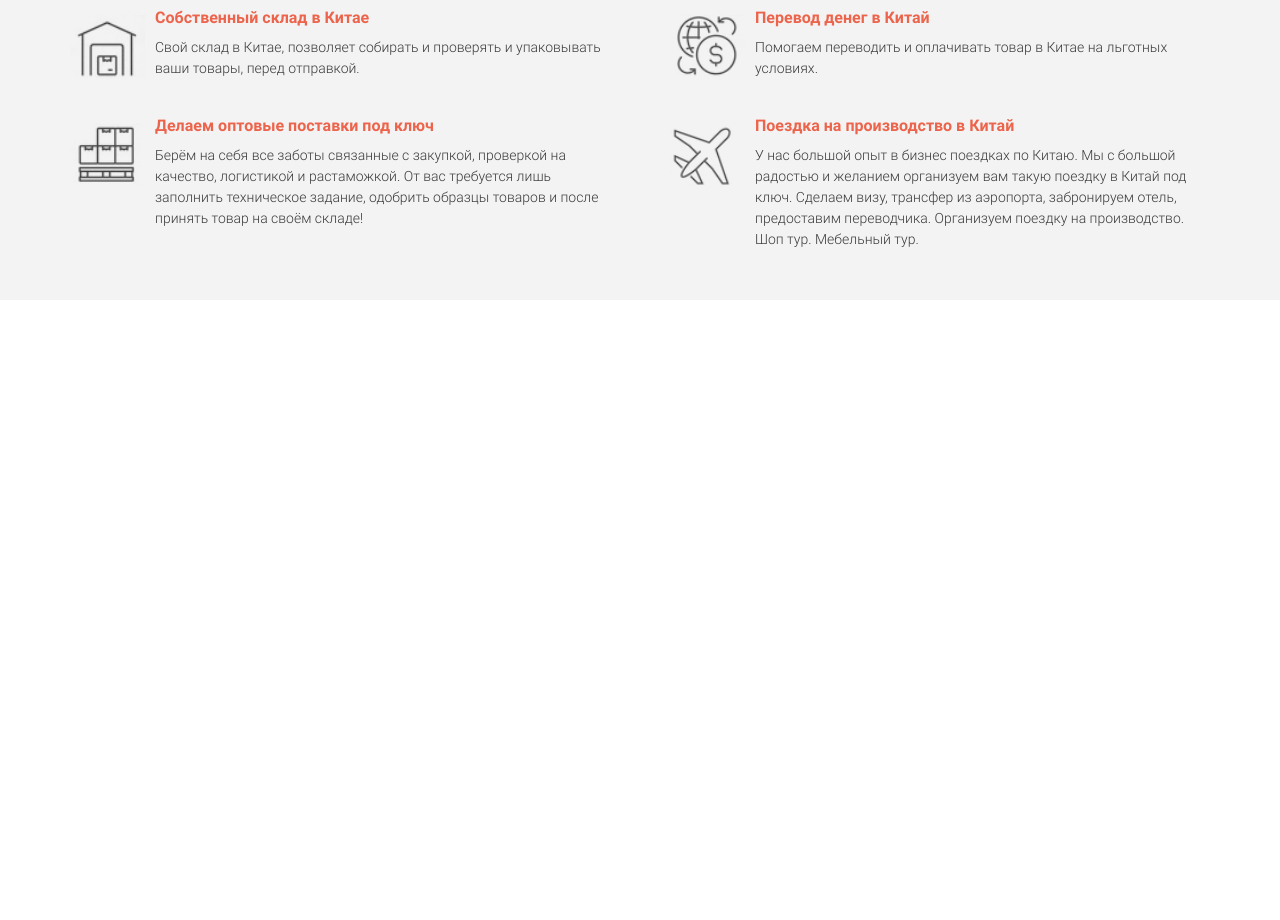
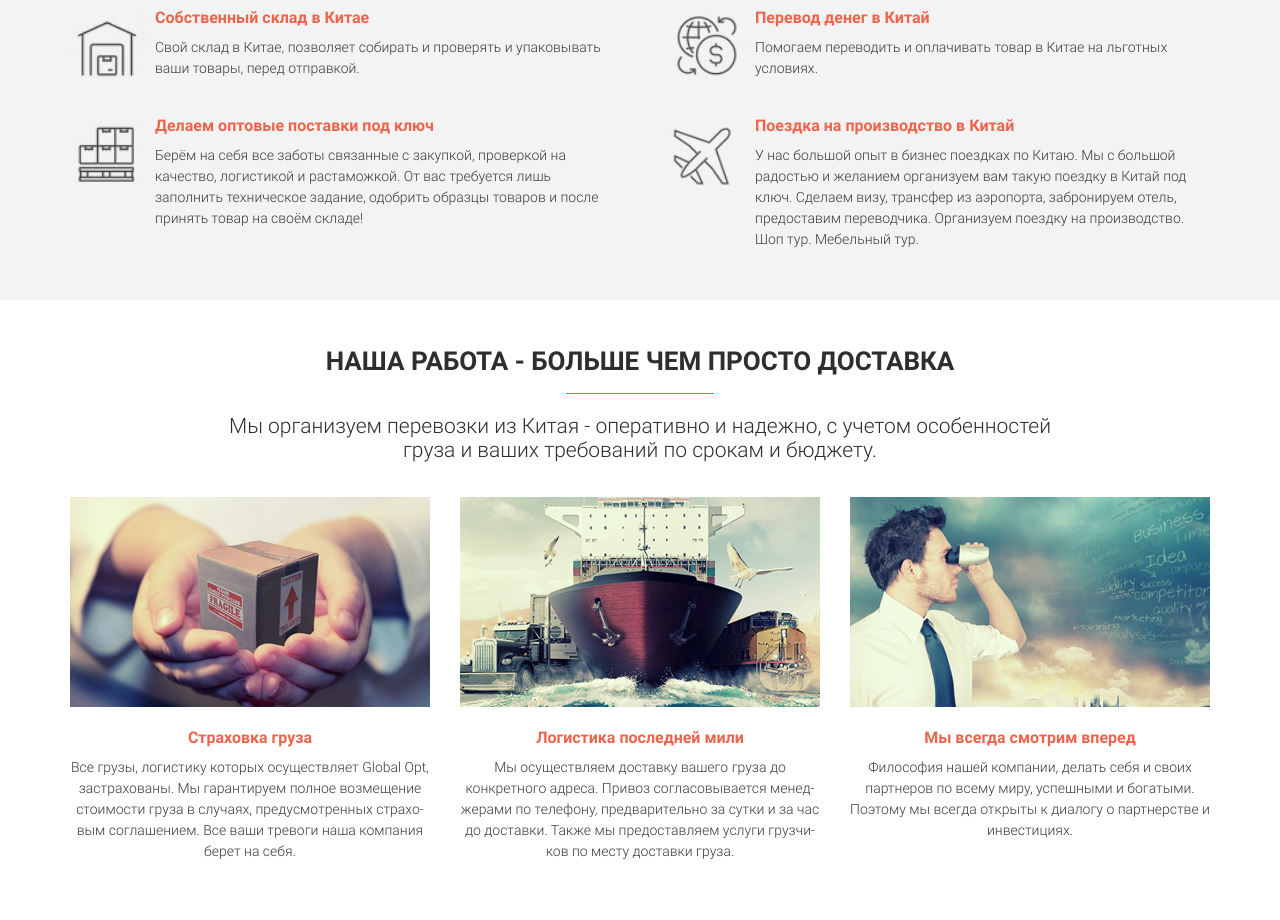
Before and after one commit to khobotovdaniil/Glopt, a website: page src/index.html in a window 1280 px wide. Shown: the part 1002-1922 px from the top of the page. Before the commit the page ends 1302 px from the top, so only its background shows below. Drawn offline with nearby package versions, Linux system fonts and the light colour scheme; files that its build step writes are made by us from their sources; files whose address does not match are found by name.

Commit message:
added services

```diff
--- a/src/index.html
+++ b/src/index.html
@@ -175,6 +175,37 @@
         </div>
     </section>
 
+    <section class="services">
+        <div class="container">
+            <h2 class="title title_fz26">Наша работа - больше чем просто доставка</h2>
+            <div class="divider"></div>
+            <p class="title title_fz21 services__subheader">Мы организуем перевозки из Китая - оперативно и надежно, с учетом особенностей груза и ваших требований по срокам и бюджету.</p>
+            <div class="services__wrapper">
+                <div class="services__item">
+                    <div class="services__img">
+                        <img src="img/services/insurance.jpg" alt="insurance">
+                    </div>
+                    <h3 class="title title_fz16 title_red">Страховка груза</h3>
+                    <p class="services__descr">Все грузы, логистику которых осуществляет Global Opt, застрахованы. Мы гарантируем полное возмещение стоимости груза в случаях, предусмотренных страхо- вым соглашением. Все ваши тревоги наша компания берет на себя.</p>
+                </div>
+                <div class="services__item">
+                    <div class="services__img">
+                        <img src="img/services/logistics.jpg" alt="logistics">
+                    </div>
+                    <h3 class="title title_fz16 title_red">Логистика последней мили</h3>
+                    <p class="services__descr">Мы осуществляем доставку вашего груза до конкретного адреса. Привоз согласовывается менед- жерами по телефону, предварительно за сутки и за час до доставки. Также мы предоставляем услуги грузчи- ков по месту доставки груза.</p>
+                </div>
+                <div class="services__item">
+                    <div class="services__img">
+                        <img src="img/services/look.jpg" alt="look">
+                    </div>
+                    <h3 class="title title_fz16 title_red">Мы всегда смотрим вперед</h3>
+                    <p class="services__descr">Философия нашей компании, делать себя и своих партнеров по всему миру, успешными и богатыми. Поэтому мы всегда открыты к диалогу о партнерстве и инвестициях.</p>
+                </div>
+            </div>
+        </div>
+    </section>
+
     <script src="https://code.jquery.com/jquery-1.11.0.min.js"></script>
     <script src="https://code.jquery.com/jquery-migrate-1.2.1.min.js"></script>
     <script src="js/jquery.validate.min.js"></script>
--- /dev/null
+++ b/src/sass/blocks/_services.scss
@@ -0,0 +1,33 @@
+.services {
+    padding: 50px 0;
+    min-height: 620px;
+    &__subheader {
+        display: block;
+        max-width: 850px;
+        margin: 0 auto;
+    }
+    &__wrapper {
+        margin-top: 35px;
+        display: grid;
+        grid-template: minmax(300px, auto) / repeat(auto-fit, 360px);
+        grid-auto-rows: minmax(300px, auto);
+        gap: 30px;
+        justify-content: center;
+    }
+    &__img {
+        width: 360px;
+        height: 210px;
+        margin-bottom: 20px;
+        img {
+            width: 100%;
+            height: 100%;
+            object-fit: cover;
+        }
+    }
+    &__descr {
+        font-size: 14px;
+        font-weight: 300;
+        color: #3a3a3a;
+        text-align: center;
+    }
+}
--- a/src/sass/media/_buttons_media.scss
+++ b/src/sass/media/_buttons_media.scss
@@ -12,13 +12,6 @@
             background-color: var(--main-color);
         }
     }
-
-    a {
-        color: var(--main-color);
-        &:hover {
-            border-bottom: none;
-        }
-    }
 }
 
 @media (max-width: 575px) {
--- a/src/sass/media/_header_media.scss
+++ b/src/sass/media/_header_media.scss
@@ -52,9 +52,10 @@
         }
         &__contact {
             flex-direction: row;
-            width: 60%;
+            width: 70%;
             &__phone {
-                a{
+                margin-top: 16px;
+                a {
                     color: #fff;
                 }
             }
--- /dev/null
+++ b/src/sass/media/_media.scss
@@ -0,0 +1,30 @@
+@media (max-width: 1199px) {
+    .container {
+        max-width: 960px;
+    }
+}
+
+@media (max-width: 991px) {
+    .container {
+        max-width: 720px;
+    }
+}
+
+@media (max-width: 767px) {
+    .container {
+        max-width: 540px;
+    }
+    a {
+        color: var(--main-color);
+        &:hover {
+            border-bottom: none;
+        }
+    }
+}
+
+@media (max-width: 575px) {
+    .container {
+        max-width: 100%;
+        padding: 0 10px;
+    }
+}
--- a/src/sass/media/_promo_media.scss
+++ b/src/sass/media/_promo_media.scss
@@ -36,6 +36,7 @@
 
 @media (max-width: 575px) {
     .promo {
+        padding: 20px 0;
         &__services {
             grid-template-columns: 280px;
             gap: 10px;
--- /dev/null
+++ b/src/sass/media/_services_media.scss
@@ -0,0 +1,18 @@
+@media (max-width: 575px) {
+    .services {
+        &__subheader {
+            font-size: 16px;
+        }
+        &__wrapper {
+            margin-top: 20px;
+            grid-template-columns: repeat(auto-fit, 290px);
+        }
+        &__img {
+            width: 290px;
+            height: 190px;
+        }
+        &__descr {
+            font-size: 12px;
+        }
+    }
+}
--- a/src/sass/media/_titles_media.scss
+++ b/src/sass/media/_titles_media.scss
@@ -31,7 +31,7 @@
             margin-top: 15px;
         }
         &_fz26 {
-            font-size: 24px;
+            font-size: 22px;
         }
         &_fz24 {
             font-size: 20px;
--- a/src/sass/style.scss
+++ b/src/sass/style.scss
@@ -25,6 +25,13 @@ a {
         }
 }
 
+.divider {
+    width: 148px;
+    height: 1px;
+    margin: 20px auto;
+    background-color: var(--main-color);
+}
+
 p {
     margin-bottom: 0;
 }
@@ -39,10 +46,12 @@ p {
 @import 'blocks/header';
 @import 'blocks/promo';
 @import 'blocks/advantages';
+@import 'blocks/services';
 
-
+@import 'media/media';
 @import 'media/titles_media';
 @import 'media/buttons_media';
 @import 'media/header_media';
 @import 'media/promo_media';
 @import 'media/advantages_media';
+@import 'media/services_media';
```
Also changed, not shown: dist/css/style.min.css, dist/index.html.
